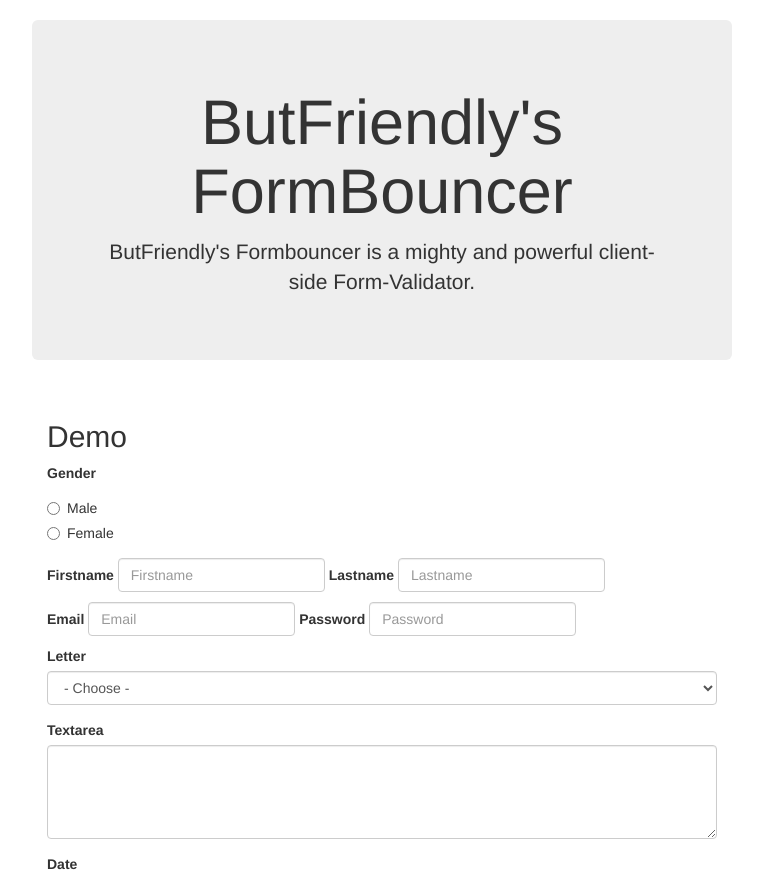
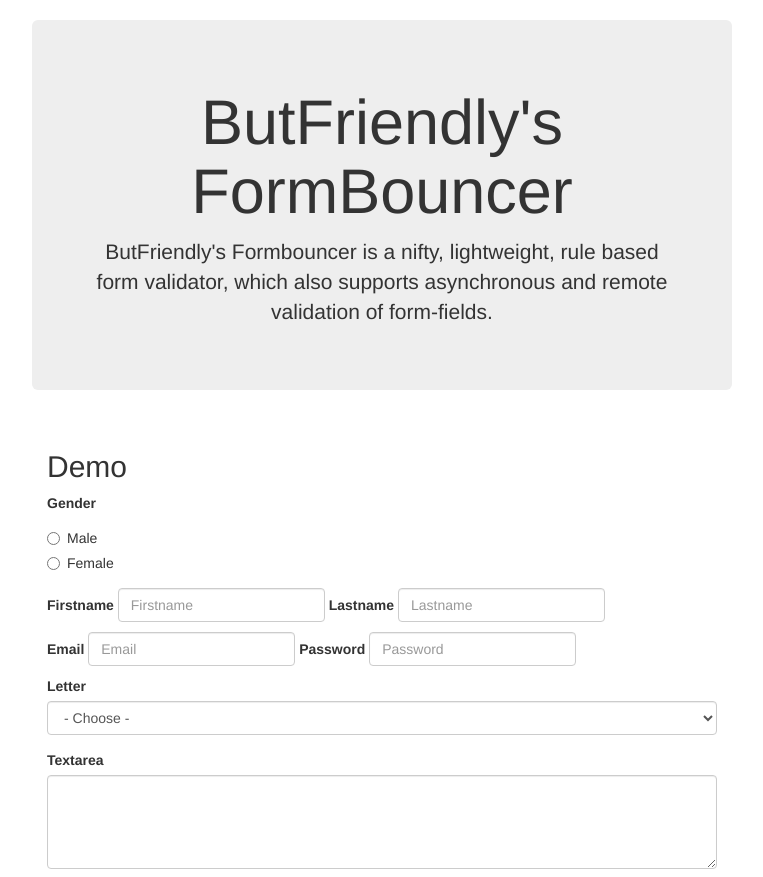
Before and after one commit to blocka/friendly-formbouncer, a website: page examples/index.html in a window 1280 px wide. Shown: the top 877 px of the page, without its empty margins (258-1021 px from the left). Drawn offline with nearby package versions, Linux system fonts and the light colour scheme; files that its build step writes are made by us from their sources.

Commit message:
Update description

```diff
--- a/bower.json
+++ b/bower.json
@@ -4,7 +4,7 @@
   "authors": [
     "Christian Schmitz <chris@butfriendly.com>"
   ],
-  "description": "ButFriendly's Formbouncer is an asynchronous and rule based form validator",
+  "description": "ButFriendly's Formbouncer is a nifty, lightweight, rule based form validator, which also supports asynchronous and remote validation of form-fields. ",
   "keywords": [
     "Form",
     "Validation",
--- a/examples/index.html
+++ b/examples/index.html
@@ -83,7 +83,7 @@
 <div class="container">
 	<div class="jumbotron">
 		<h1>ButFriendly's FormBouncer</h1>
-		<p>ButFriendly's Formbouncer is a mighty and powerful client-side Form-Validator.</p>
+		<p>ButFriendly's Formbouncer is a nifty, lightweight, rule based form validator, which also supports asynchronous and remote validation of form-fields.</p>
 	</div>
 
 	<div class="row contents">
```
Also changed, not shown: 1 other file.
